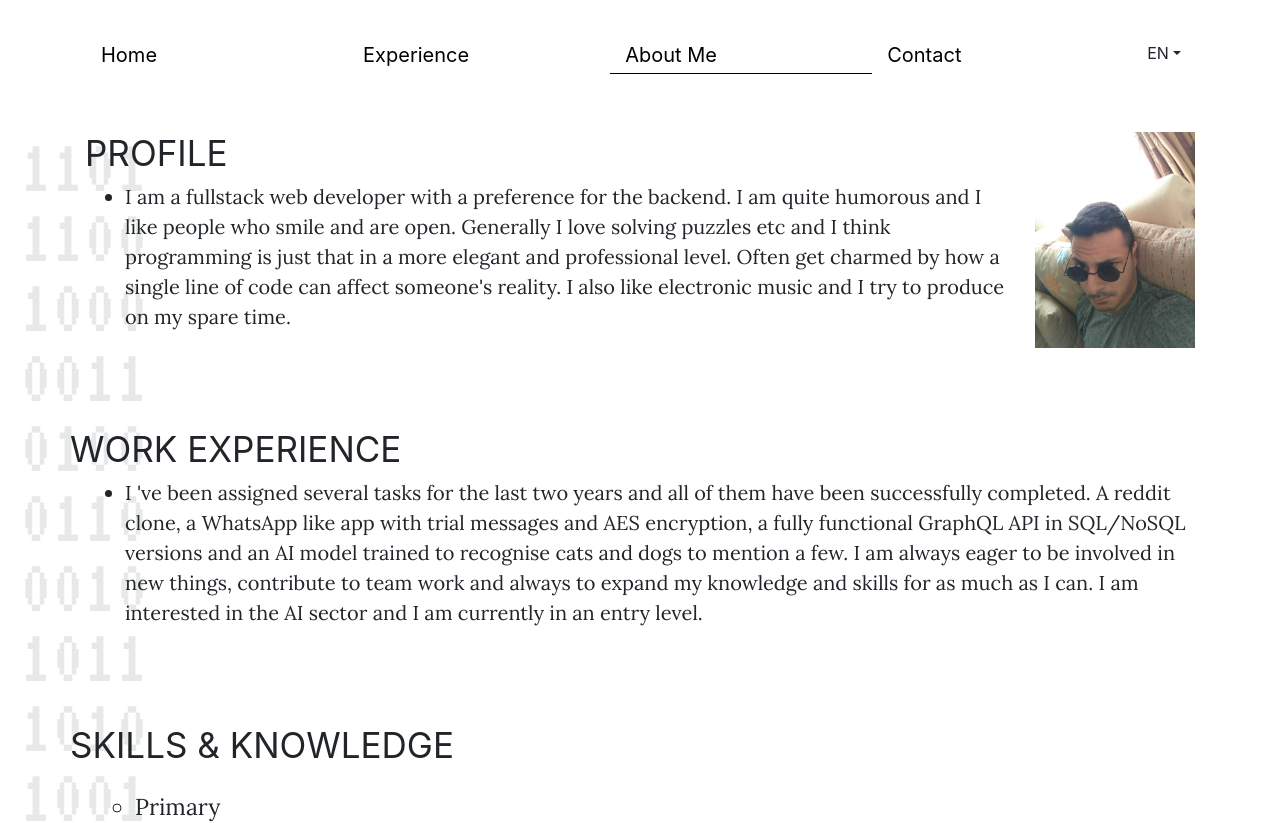
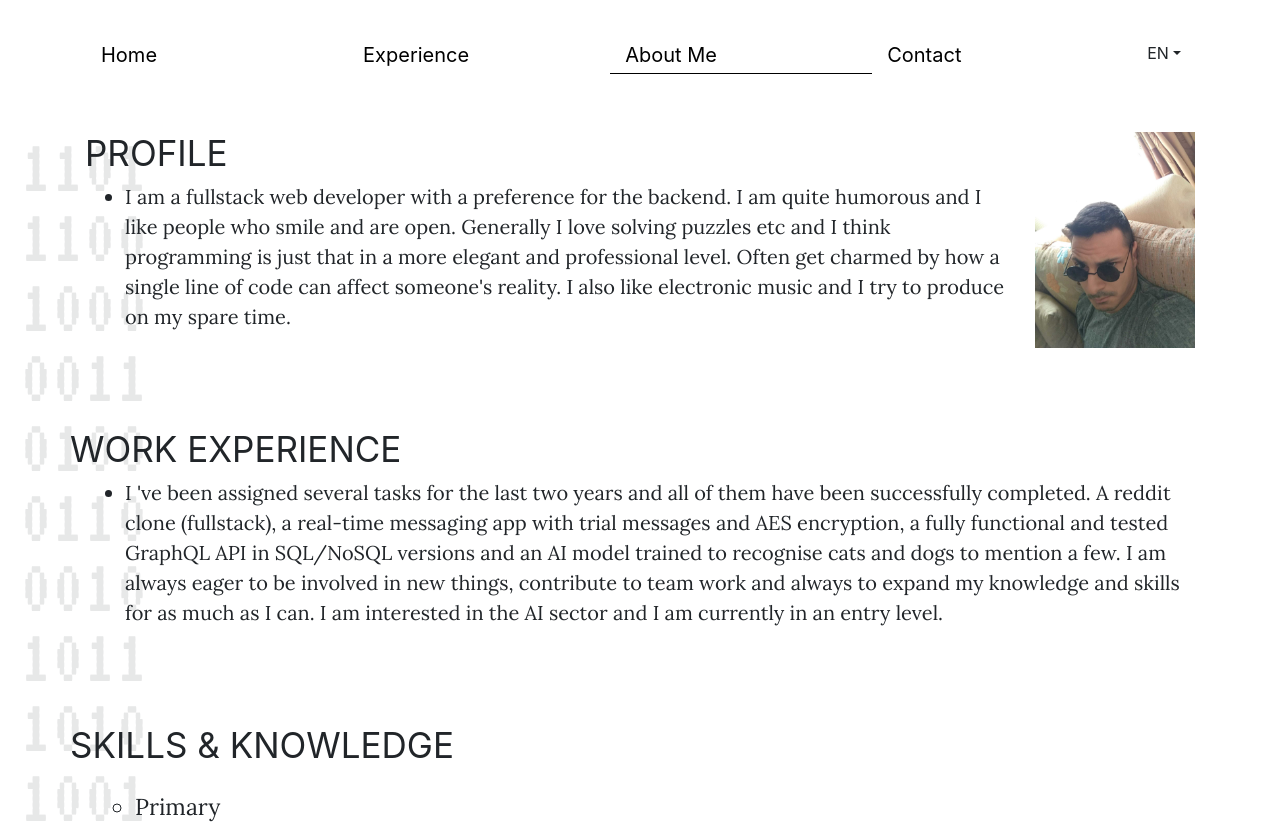
Before and after one commit to iamtheef/portfolio, a React (Create React App) app: page /#/about in a window 1280 px wide. Shown: the top 823 px of the page. Built offline with nearby package versions, Linux system fonts and the light colour scheme.

Commit message:
fixed a detail

```diff
--- a/src/Components/AboutMe.tsx
+++ b/src/Components/AboutMe.tsx
@@ -55,26 +55,27 @@ const About: React.FC = () => {
                   <p>
                     Έχω αναλάβει διάφορα αυτοσχέδια projects και όλα από αυτά
                     έχουν ολοκληρωθεί επιτυχώς μέχρι στιγμής. Ένας κλώνος του
-                    reddit, μία εφαρμογή παρόμοια με το WhatsApp με
+                    reddit (fullstack), μία real-time messaging εφαρμογή με
                     αυτοκαταστρεφόμενα μηνύματα και AES κρυπτογράφηση, ένα
-                    πλήρης λειτουργικό GraphQL API σε SQL/NoSQL εκδόσεις, και
-                    ένα μοντέλο AI που μπορεί να αναγνωρίσει ζώα είναι μερικά
-                    από αυτά. Θέλω να δοκιμάζω διαρκώς καινούρια πράγματα,
-                    τελευταίες τεχνολογίες, να συμμετέχω σε ομάδες με μεγαλύτερα
-                    projects και πάντα να μαθαίνω και να αναπτύσσω καινούριες
-                    δεξιότητες.
+                    πλήρης λειτουργικό GraphQL και tested API σε SQL/NoSQL
+                    εκδόσεις, και ένα μοντέλο AI που μπορεί να αναγνωρίσει ζώα
+                    είναι μερικά από αυτά. Θέλω να δοκιμάζω διαρκώς καινούρια
+                    πράγματα, τελευταίες τεχνολογίες, να συμμετέχω σε ομάδες με
+                    μεγαλύτερα projects και πάντα να μαθαίνω και να αναπτύσσω
+                    καινούριες δεξιότητες.
                   </p>
                 ) : (
                   <p>
                     I 've been assigned several tasks for the last two years and
-                    all of them have been successfully completed. A reddit
-                    clone, a WhatsApp like app with trial messages and AES
-                    encryption, a fully functional GraphQL API in SQL/NoSQL
-                    versions and an AI model trained to recognise cats and dogs
-                    to mention a few. I am always eager to be involved in new
-                    things, contribute to team work and always to expand my
-                    knowledge and skills for as much as I can. I am interested
-                    in the AI sector and I am currently in an entry level.
+                    all of them have been successfully completed. A reddit clone
+                    (fullstack), a real-time messaging app with trial messages
+                    and AES encryption, a fully functional and tested GraphQL
+                    API in SQL/NoSQL versions and an AI model trained to
+                    recognise cats and dogs to mention a few. I am always eager
+                    to be involved in new things, contribute to team work and
+                    always to expand my knowledge and skills for as much as I
+                    can. I am interested in the AI sector and I am currently in
+                    an entry level.
                   </p>
                 )}
               </li>
@@ -97,6 +98,7 @@ const About: React.FC = () => {
                 <li className="mt-3">Primary</li>
                 <ul>
                   <li>TypeScript/JavaScript</li>
+                  <li>Python</li>
                   <li>React/Next.js</li>
                   <li>GraphQL</li>
                   <li>Rest API Design</li>
@@ -104,7 +106,6 @@ const About: React.FC = () => {
                   <li>Flask</li>
                   <li>SQL/NoSQL Databases (PostgreSQL/MongoDB)</li>
                   <li>HTML/CSS + several frameworks (bootstrap etc.)</li>
-                  <li>Python</li>
                 </ul>
 
                 <li className="mt-3">Secondary</li>
```
